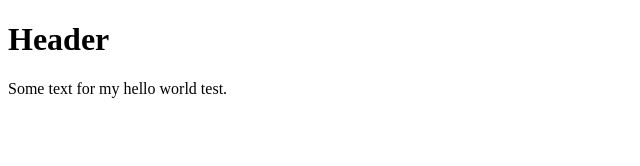
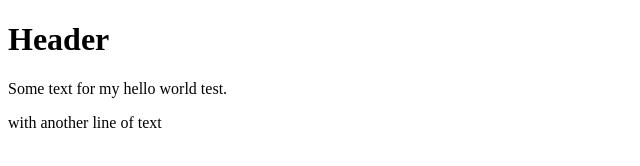
Before and after one commit to sjwatson/helloworld, a plain HTML site: page index.html in a window 1280 px wide. Shown: the whole page, without its empty margins (0-640 px from the left). Drawn offline with Linux system fonts and the light colour scheme.

Commit message:
Add a new line of text

```diff
--- a/index.html
+++ b/index.html
@@ -10,6 +10,8 @@
 
         <p>Some text for my hello world test.</p>
 
+        <p>with another line of text</p>
+
     </body>
 
 </html>
```
